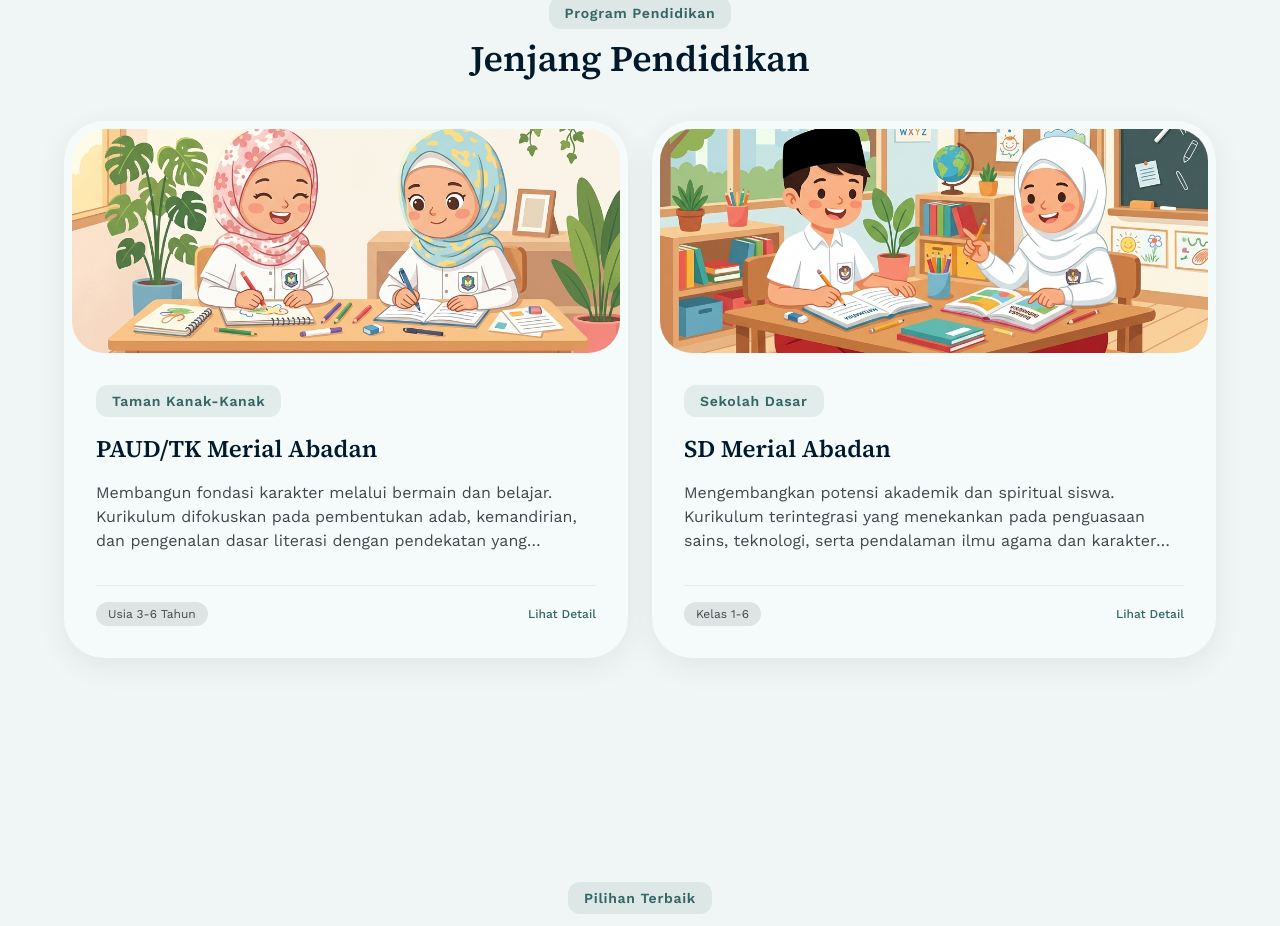
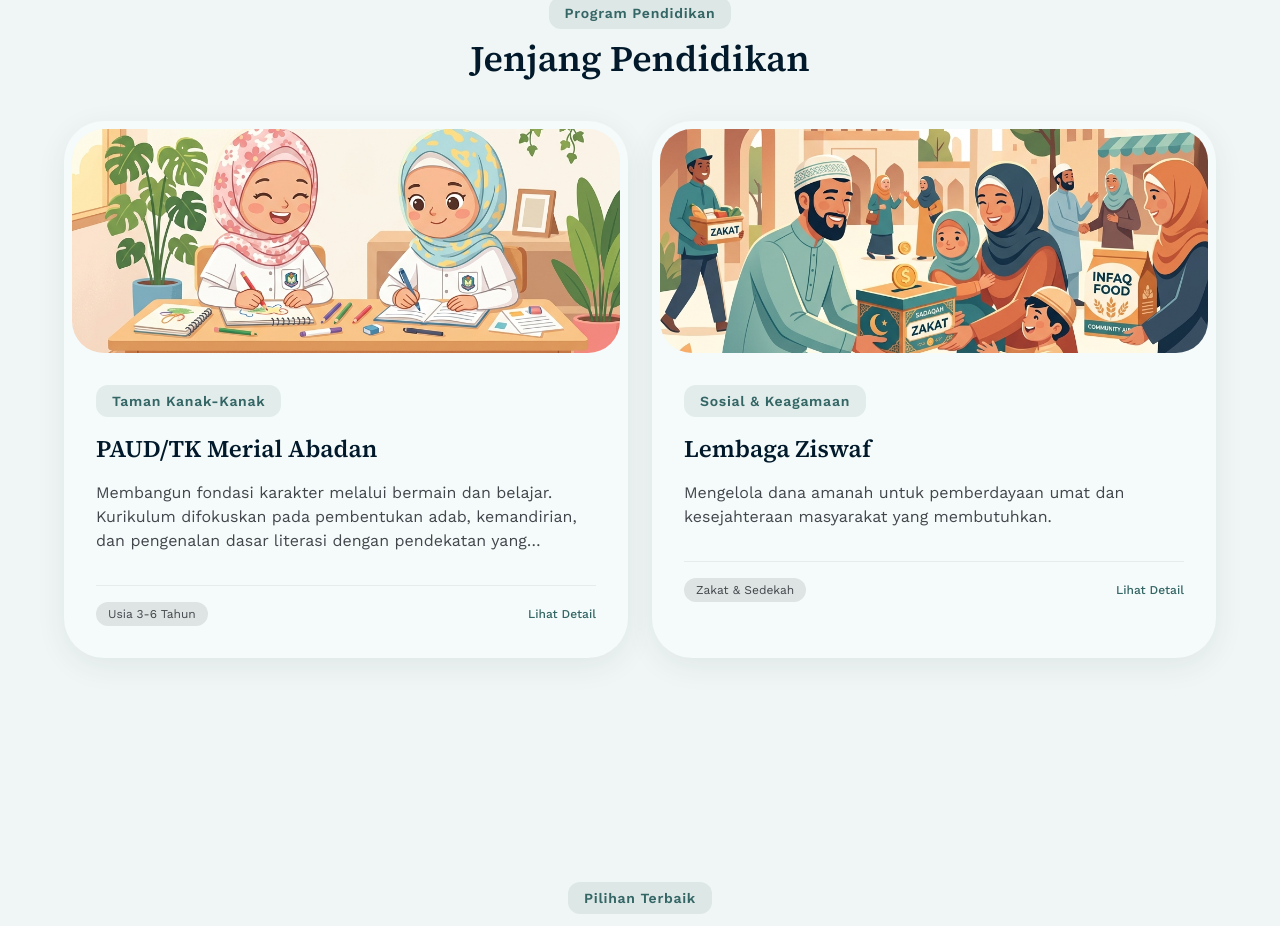
Before and after one commit to smocksec/yayasan-merial-abadan, a Next.js app: page / in a window 1280 px wide. Shown: the part 1896-2822 px from the top of the page. Built offline with nearby package versions, Linux system fonts and the light colour scheme.

Commit message:
Revisi Ziswaf ke home-2

```diff
--- a/src/app/page.tsx
+++ b/src/app/page.tsx
@@ -133,22 +133,22 @@ export default function Home() {
               <div className="bg-surface rounded-[2.5rem] overflow-hidden shadow-[0_8px_30px_rgba(23,46,64,0.08)] hover:-translate-y-2 transition-all duration-300 hover:shadow-[0_15px_40px_rgba(23,46,64,0.12)]">
                 <div className="p-2 pb-0">
                   <img
-                    alt="SD"
+                    alt="Lembaga Ziswaf"
                     className="w-full h-56 object-cover rounded-[2rem]"
-                    src="/sd_islamic.png"
+                    src="/ziswaf_illustration.png"
                   />
                 </div>
                 <div className="p-8 flex flex-col gap-4">
                   <span className="text-secondary font-label-md text-label-md bg-secondary/10 px-4 py-1.5 rounded-full w-fit">
-                    Sekolah Dasar
+                    Sosial & Keagamaan
                   </span>
-                  <h3 className="font-headline-md text-headline-md text-primary">SD Merial Abadan</h3>
+                  <h3 className="font-headline-md text-headline-md text-primary">Lembaga Ziswaf</h3>
                   <p className="font-body-md text-body-md text-on-surface-variant line-clamp-3">
-                    Mengembangkan potensi akademik dan spiritual siswa. Kurikulum terintegrasi yang menekankan pada penguasaan sains, teknologi, serta pendalaman ilmu agama dan karakter unggul.
+                    Mengelola dana amanah untuk pemberdayaan umat dan kesejahteraan masyarakat yang membutuhkan.
                   </p>
                   <div className="mt-4 pt-4 border-t border-outline-variant/30 flex justify-between items-center text-on-surface-variant">
                     <span className="font-caption text-caption bg-surface-variant px-3 py-1 rounded-full">
-                      Kelas 1-6
+                      Zakat & Sedekah
                     </span>
                     <Link href="/program" className="font-caption text-caption font-medium text-secondary hover:underline cursor-pointer">
                       Lihat Detail
```
Also changed, not shown: public/ziswaf_illustration.png (added).
